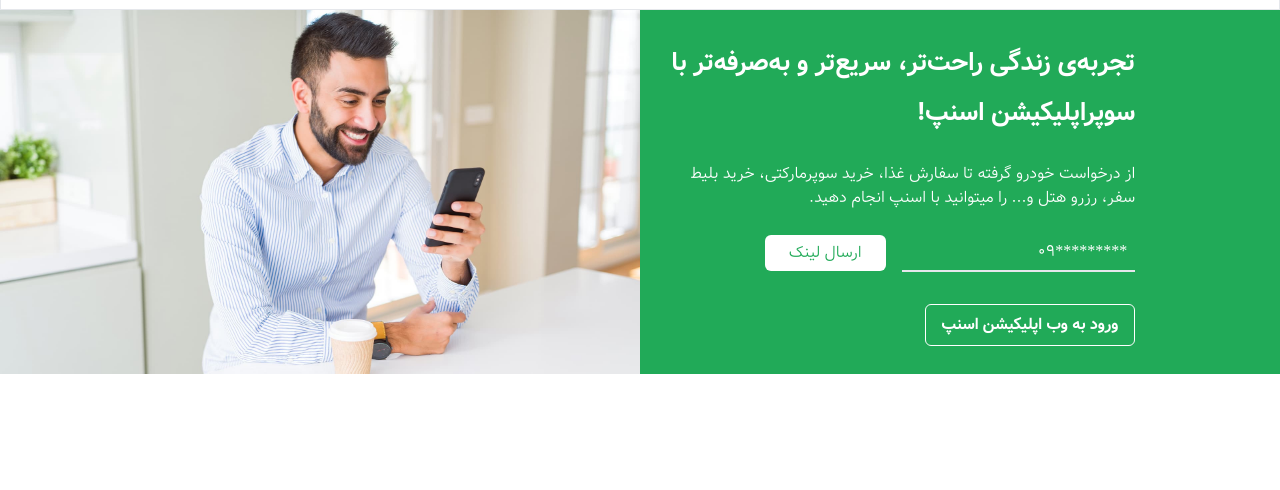
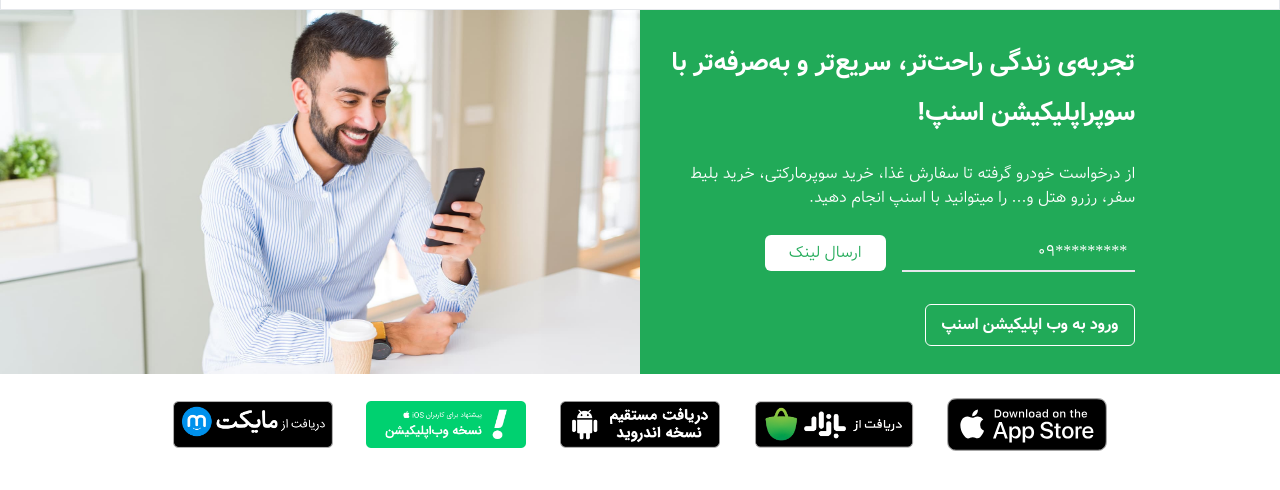
Before and after one commit to behzadPiri/snap_tailwind, a website: page src/index.html in a window 1280 px wide. Shown: the part 80-570 px from the top of the page. Drawn offline with Linux system fonts and the light colour scheme.

Commit message:
completed market icon

```diff
--- a/src/index.html
+++ b/src/index.html
@@ -116,7 +116,6 @@
 
 <!--navbar devise sm -->
 <nav class="hidden w-full bg-bg_nav_res absolute md:hidden" id="navbarSM">
-
     <div class="w-full sm:w-1/2 bg-white justify-start items-start border border-l-2 h-screen">
         <ul class="list-none w-full flex flex-col justify-start items-start text-sm py-2 px-3">
             <li class="w-full flex flex-col px-4 py-2 cursor-pointer group/navItem" >
@@ -266,8 +265,17 @@
         <img src="./assets/images/intro_desktop.jpg" alt="user image">
     </article>
 </section>
+<!--End App introduction section-->
 
-<!--End App introduction section-->
+<!--market image download app-->
+<section class="hidden md:flex flex-wrap w-3/4 mx-auto items-center justify-around my-6 gap-2">
+    <img height="47" width="160" class="cursor-pointer" src="./assets/images/market/app_store.svg" alt="app_store">
+    <img height="47" width="160" class="cursor-pointer" src="./assets/images/market/bazaar.png" alt="bazaar">
+    <img height="47" width="160" class="cursor-pointer" src="./assets/images/market/direct-download-badge.png" alt="direct-download-badge">
+    <img height="47" width="160" class="cursor-pointer" src="./assets/images/market/snapp-pwa.png" alt="pwa">
+    <img height="47" width="160" class="cursor-pointer" src="./assets/images/market/myketmarket.png" alt="myket">
+</section>
+<!--end market image download app-->
 
 <script>
     const navBar = document.querySelector("#navbarSM")
```
Also changed, not shown: src/output.css.
